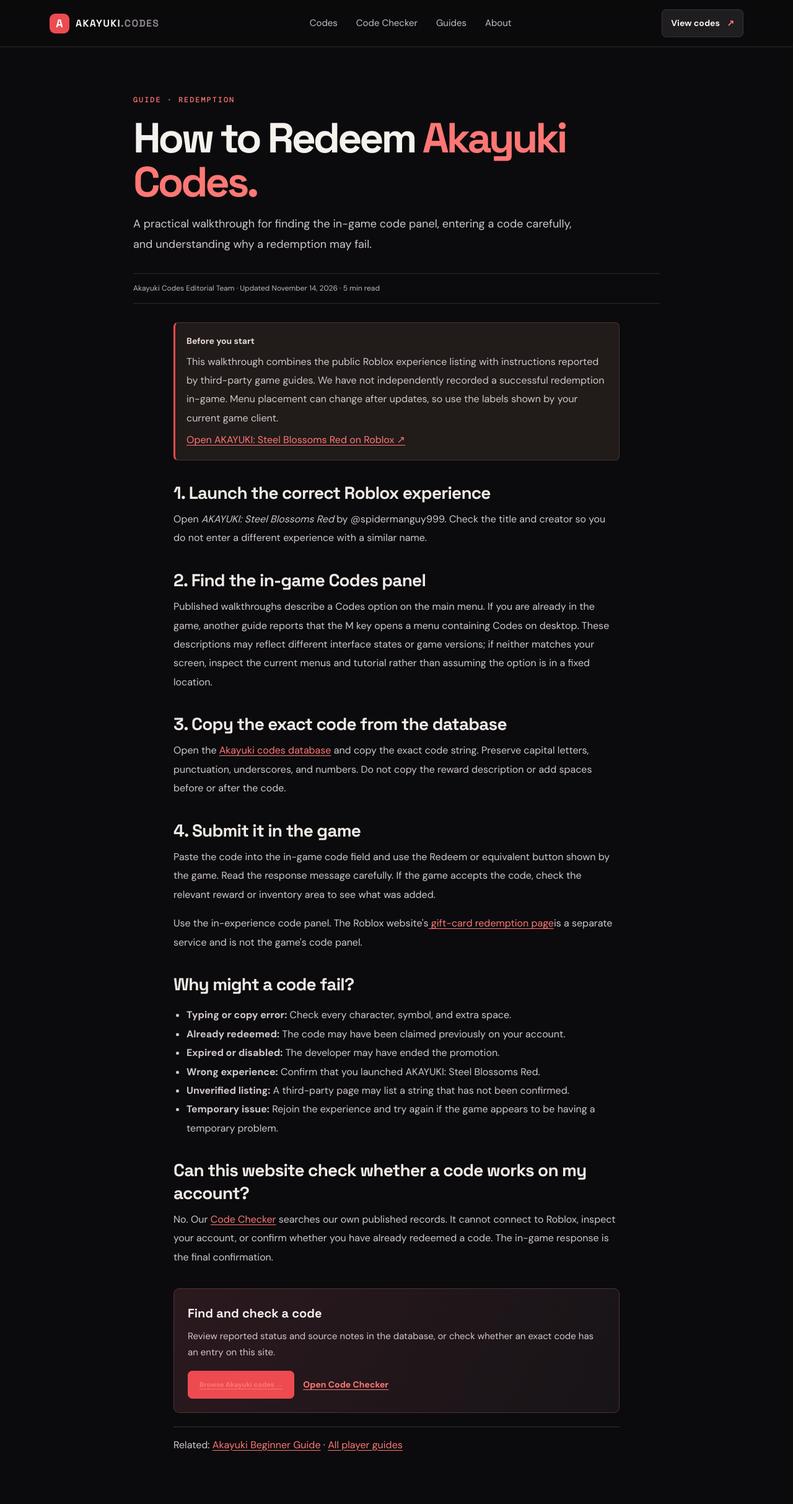
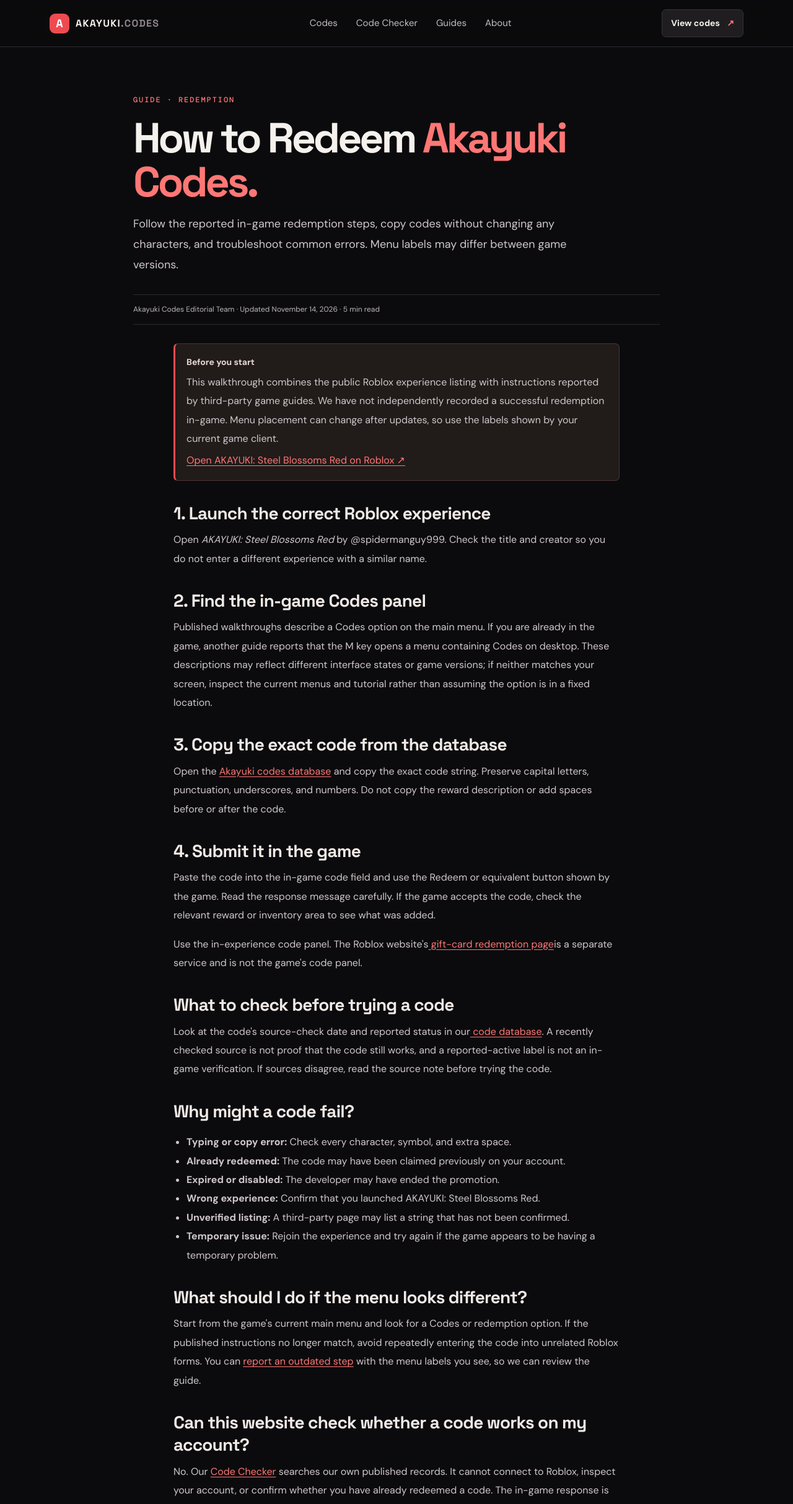
Before and after one commit to donnyhuang1990/akayuki-codes-hub, a Next.js app: page /guides/how-to-redeem in a window 1280 px wide. Shown: the top 2427 px of the page at 62% size. Built offline with nearby package versions, Linux system fonts and the light colour scheme.

Commit message:
Add source-date checks and interface troubleshooting to redemption guide

```diff
--- a/app/guides/how-to-redeem/page.tsx
+++ b/app/guides/how-to-redeem/page.tsx
@@ -14,8 +14,7 @@ export default function RedeemGuide() {
       <div className="eyebrow">GUIDE · REDEMPTION</div>
       <h1 className="page-title">How to Redeem <span>Akayuki Codes.</span></h1>
       <p className="page-intro">
-        A practical walkthrough for finding the in-game code panel, entering a
-        code carefully, and understanding why a redemption may fail.
+        Follow the reported in-game redemption steps, copy codes without changing any characters, and troubleshoot common errors. Menu labels may differ between game versions.
       </p>
       <div className="article-meta">Akayuki Codes Editorial Team · Updated November 14, 2026 · 5 min read</div>
       <div className="article-body">
@@ -69,6 +68,14 @@ export default function RedeemGuide() {
           is a separate service and is not the game's code panel.
         </p>
 
+        <h2>What to check before trying a code</h2>
+        <p>
+          Look at the code's source-check date and reported status in our
+          <Link href="/codes/"> code database</Link>. A recently checked source
+          is not proof that the code still works, and a reported-active label
+          is not an in-game verification. If sources disagree, read the source
+          note before trying the code.
+        </p>
         <h2>Why might a code fail?</h2>
         <ul>
           <li><strong>Typing or copy error:</strong> Check every character, symbol, and extra space.</li>
@@ -78,6 +85,15 @@ export default function RedeemGuide() {
           <li><strong>Unverified listing:</strong> A third-party page may list a string that has not been confirmed.</li>
           <li><strong>Temporary issue:</strong> Rejoin the experience and try again if the game appears to be having a temporary problem.</li>
         </ul>
+
+        <h2>What should I do if the menu looks different?</h2>
+        <p>
+          Start from the game's current main menu and look for a Codes or
+          redemption option. If the published instructions no longer match,
+          avoid repeatedly entering the code into unrelated Roblox forms.
+          You can <Link href="/contact/">report an outdated step</Link> with
+          the menu labels you see, so we can review the guide.
+        </p>
 
         <h2>Can this website check whether a code works on my account?</h2>
         <p>
```
